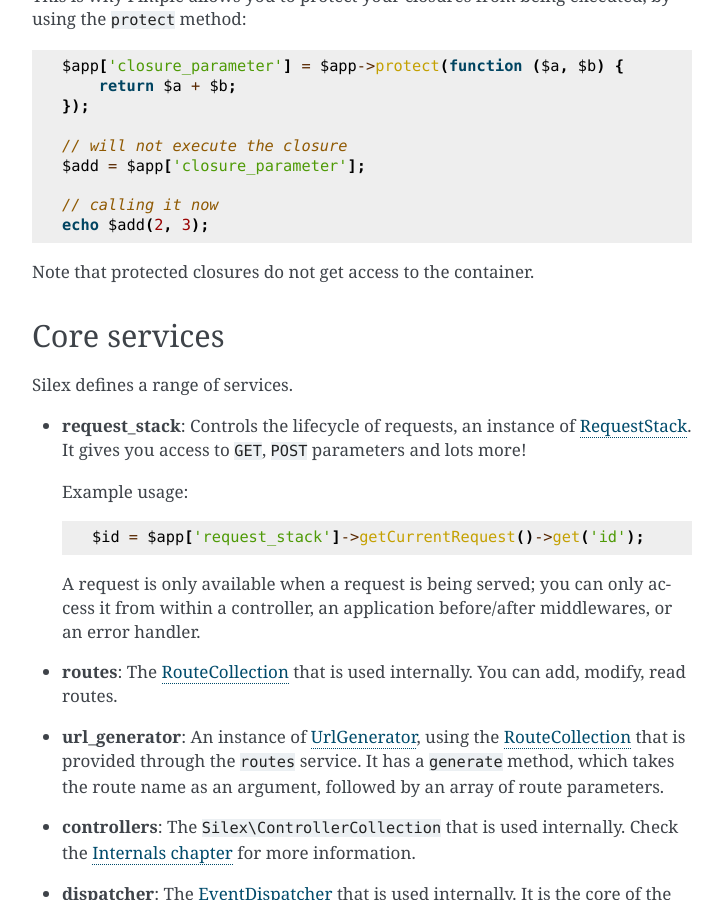
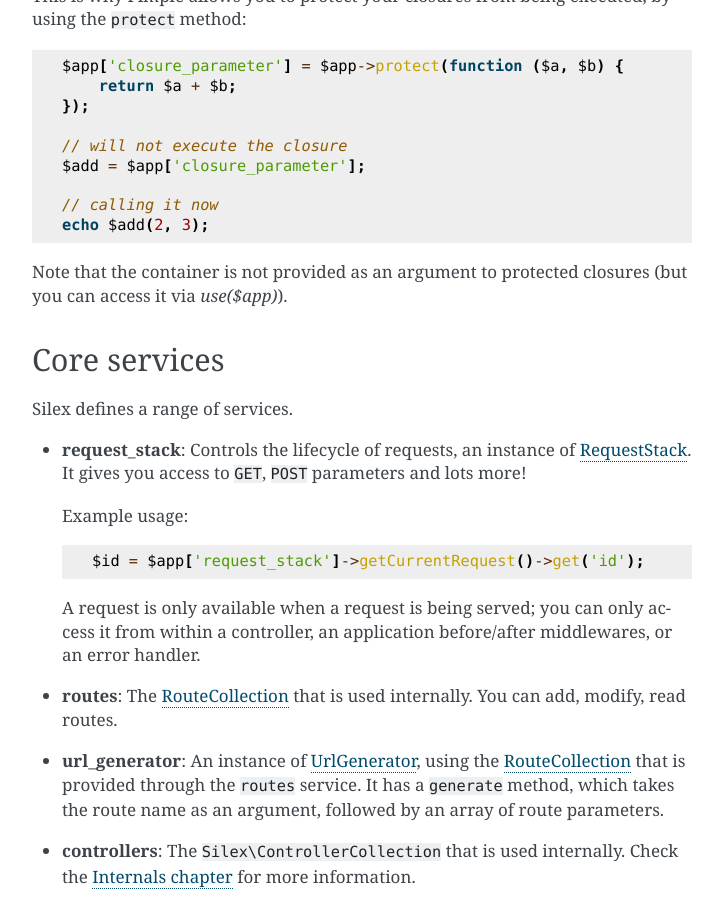
Before and after one commit to silexphp/Silex, a Sphinx documentation site: the page built from doc/services.rst, in a window 1280 px wide and 900 px high, scrolled down 3237 px. Shown: the whole window, without its empty margins (388-1111 px from the left). Built offline with Sphinx 7.4.7, drawn with Linux system fonts in a browser that asks for light colours.

Commit message:
Clarify documentations around protected closures.
The docs state that "protected closures do not get access to the container", but this is somewhat misleading (it confused me for a quite some time). It's true that protected closures are not passed the container as a function argument, but they can access the container via `use ($app)`.

```diff
--- a/doc/services.rst
+++ b/doc/services.rst
@@ -159,7 +159,7 @@
     // calling it now
     echo $add(2, 3);
 
-Note that protected closures do not get access to the container.
+Note that the container is not provided as an argument to protected closures (but you can access it via `use($app)`).
 
 Core services
 -------------
```
